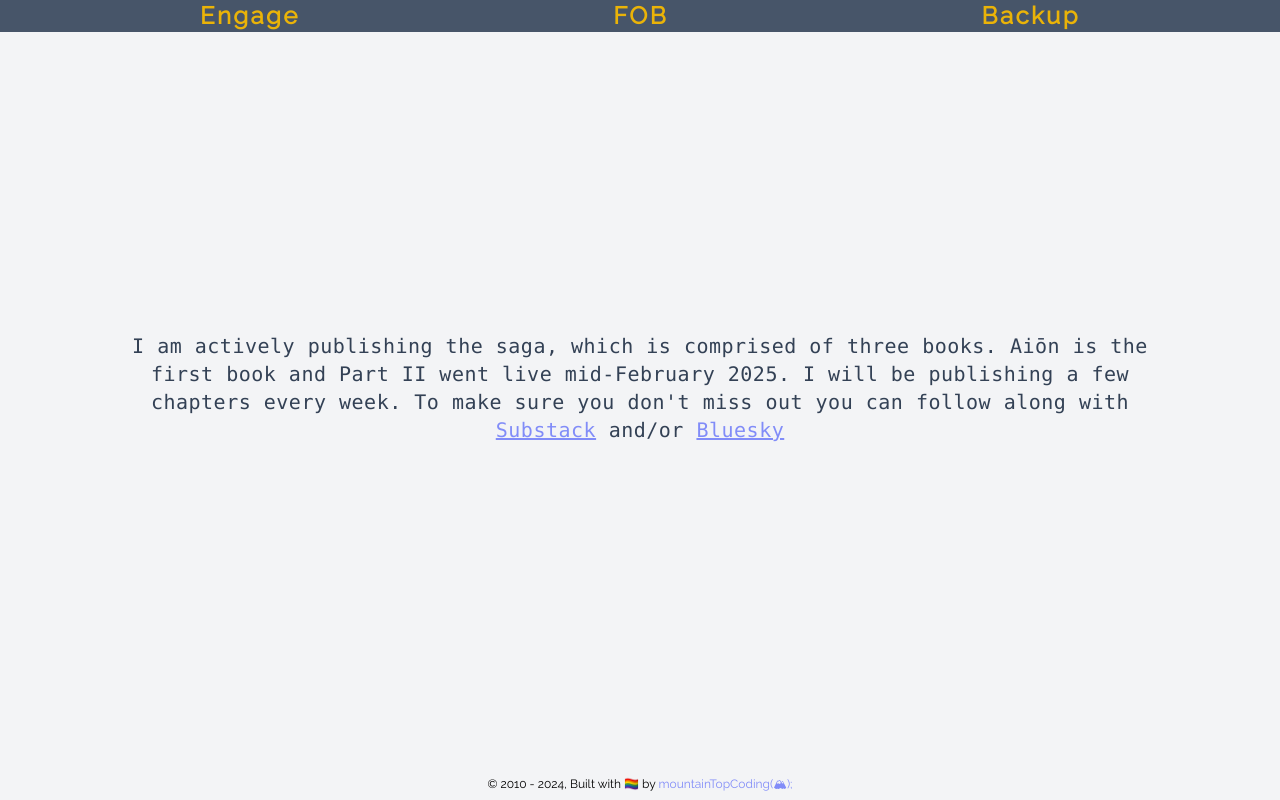
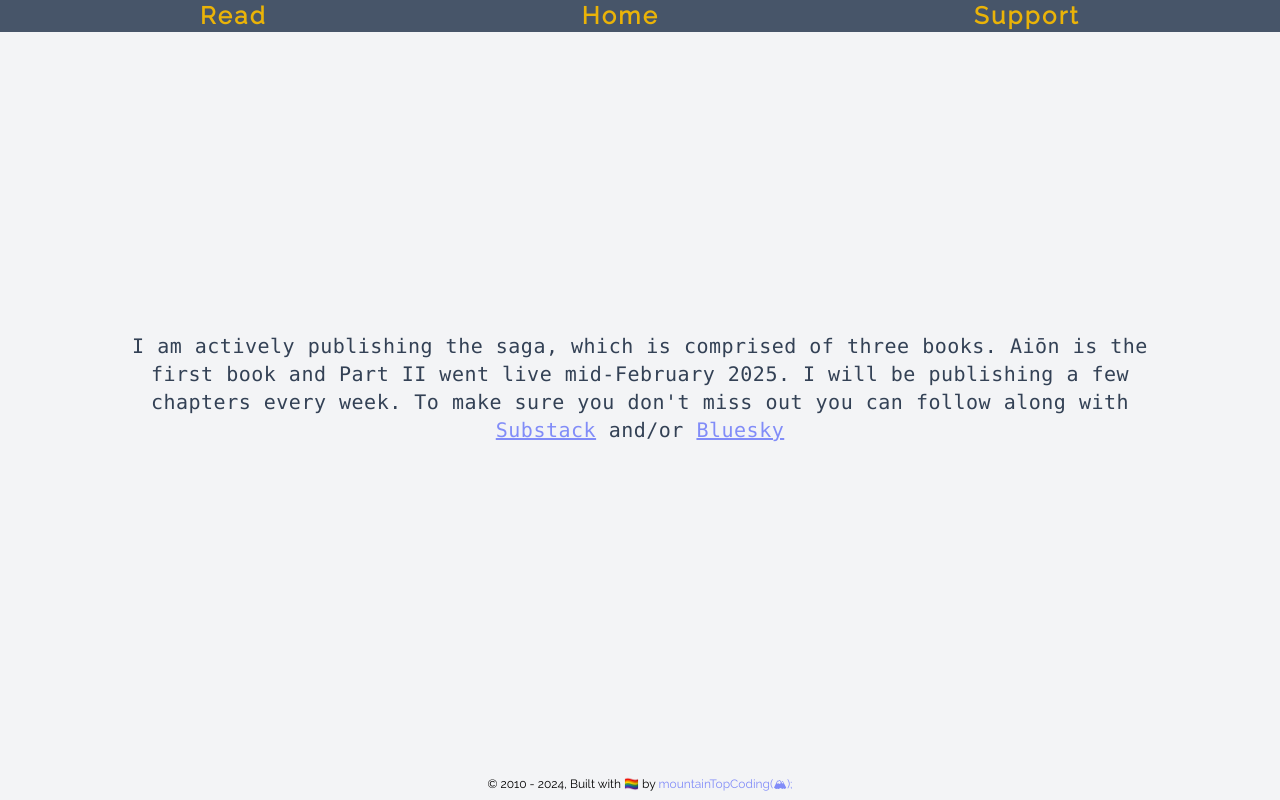
Before and after one commit to Isaac-Tait/novelSplashPage, a Next.js app: page /newsletter in a window 1280 px wide. Built offline with nearby package versions, Linux system fonts and the light colour scheme; a web font is replaced by a local one; what tailwindcss-hero-patterns would draw is missing.

Commit message:
chore: update menu on other pages 🍭

```diff
--- a/src/pages/newsletter.js
+++ b/src/pages/newsletter.js
@@ -12,21 +12,21 @@ export default function Substack() {
             target="__blank"
             className="text-yellow-500 text-sm text-center md:text-2xl font-semibold tracking-widest hover:text-white"
           >
-            Engage
+            Read
           </Link>
           <Link
             href="/"
             target="__blank"
             className="text-yellow-500 text-sm text-center md:text-2xl font-semibold tracking-widest hover:text-white my-auto"
           >
-            FOB
+            Home
           </Link>
           <Link
             href="/support"
             target="__blank"
             className="text-yellow-500 text-sm text-center md:text-2xl font-semibold tracking-widest hover:text-white"
           >
-            Backup
+            Support
           </Link>
         </div>
       </header>
--- a/src/pages/support.js
+++ b/src/pages/support.js
@@ -13,21 +13,21 @@ export default function Support() {
             target="__blank"
             className="text-yellow-500 text-sm text-center md:text-2xl font-semibold tracking-widest hover:text-white"
           >
-            Engage
+            Read
           </Link>
           <Link
             href="/"
             target="__blank"
             className="text-yellow-500 text-sm text-center md:text-2xl font-semibold tracking-widest hover:text-white"
           >
-            FOB
+            Home
           </Link>
           <Link
             href="/newsletter"
             target="__blank"
             className="text-yellow-500 text-sm text-center md:text-2xl font-semibold tracking-widest hover:text-white my-auto"
           >
-            Movement
+            Newsletter
           </Link>
         </div>
       </header>
```
